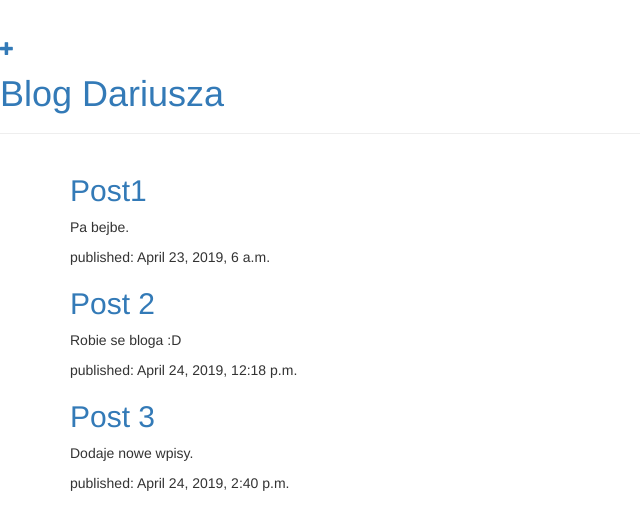
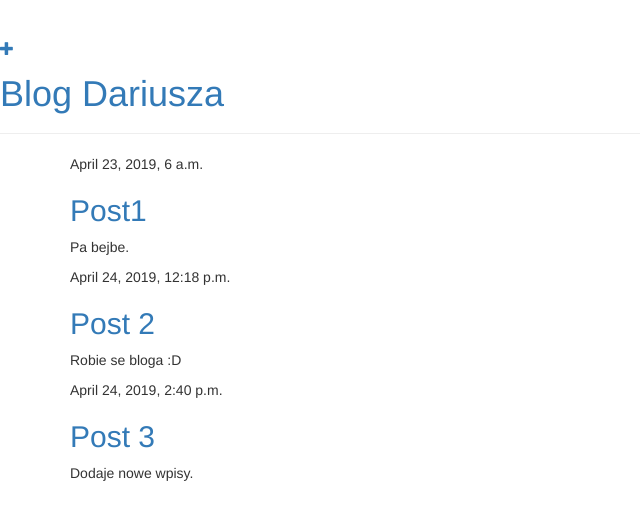
Before and after one commit to erogitt/my-first-blog, a Django app: page / in a window 1280 px wide. Shown: the top 530 px of the page, without its empty margins (0-640 px from the left). Run offline with Django 3.2, Linux system fonts and the light colour scheme; data comes from the database, SQL or seed files in the repository; both versions use the stored data as it was after the commit; some libraries are stand-ins or nearby versions.

Commit message:
Poprawki

```diff
--- a/blog/templates/blog/post_list.html
+++ b/blog/templates/blog/post_list.html
@@ -1,15 +1,13 @@
-
 {% extends 'blog/base.html' %}
 
 {% block content %}
-    {% for post in posts %}
-            <div class="post">
-
-                <h2><a href="{% url 'post_detail' pk=post.pk %}">{{ post.title }}</a></h2>
-                <p>{{ post.text|linebreaksbr }}</p>
-                <div class="date">
-                    <p>published: {{ post.published_date }}</p>
-                </div>
-            </div>
-     {% endfor %}
+{% for post in posts %}
+<div class="post">
+    <div class="date">
+        {{ post.published_date }}
+    </div>
+    <h2><a href="">{{ post.title }}</a></h2>
+    <p>{{ post.text|linebreaksbr }}</p>
+</div>
+{% endfor %}
 {% endblock %}
```
Also changed, not shown: db.sqlite3.
